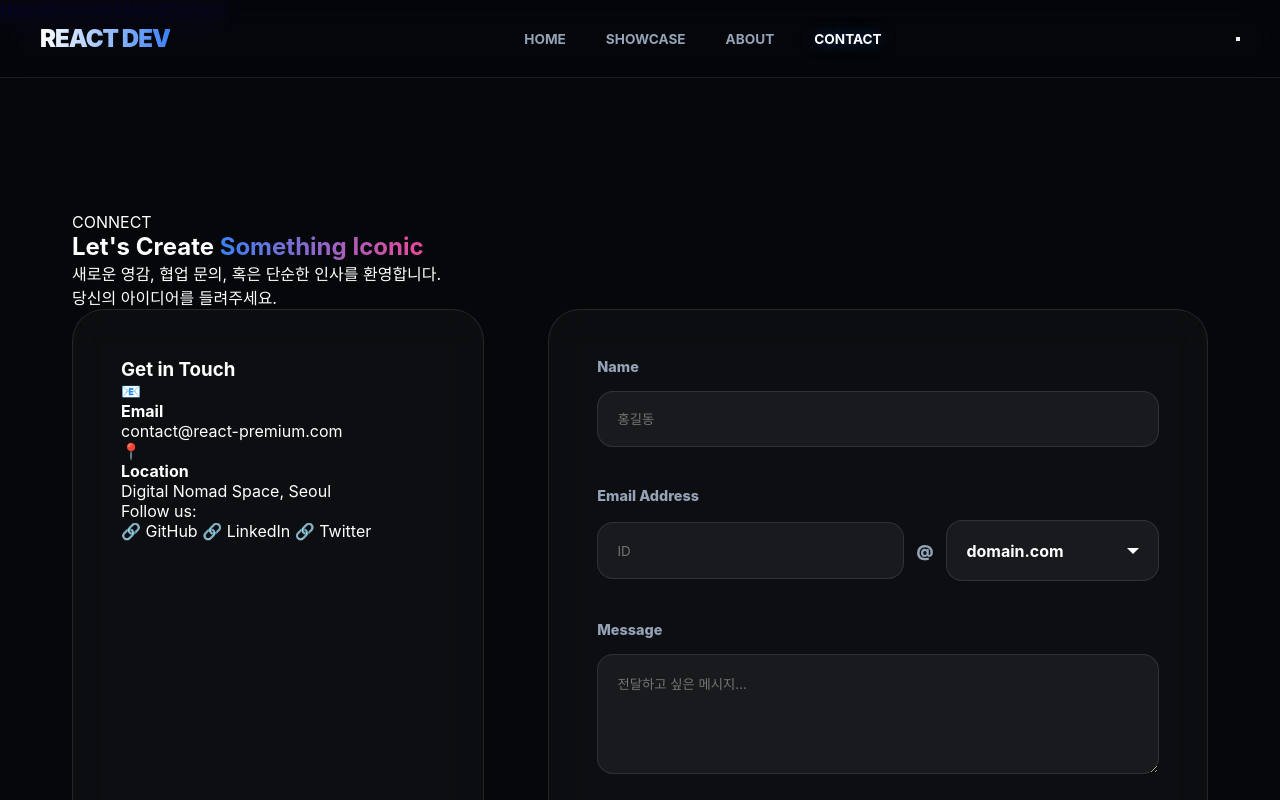
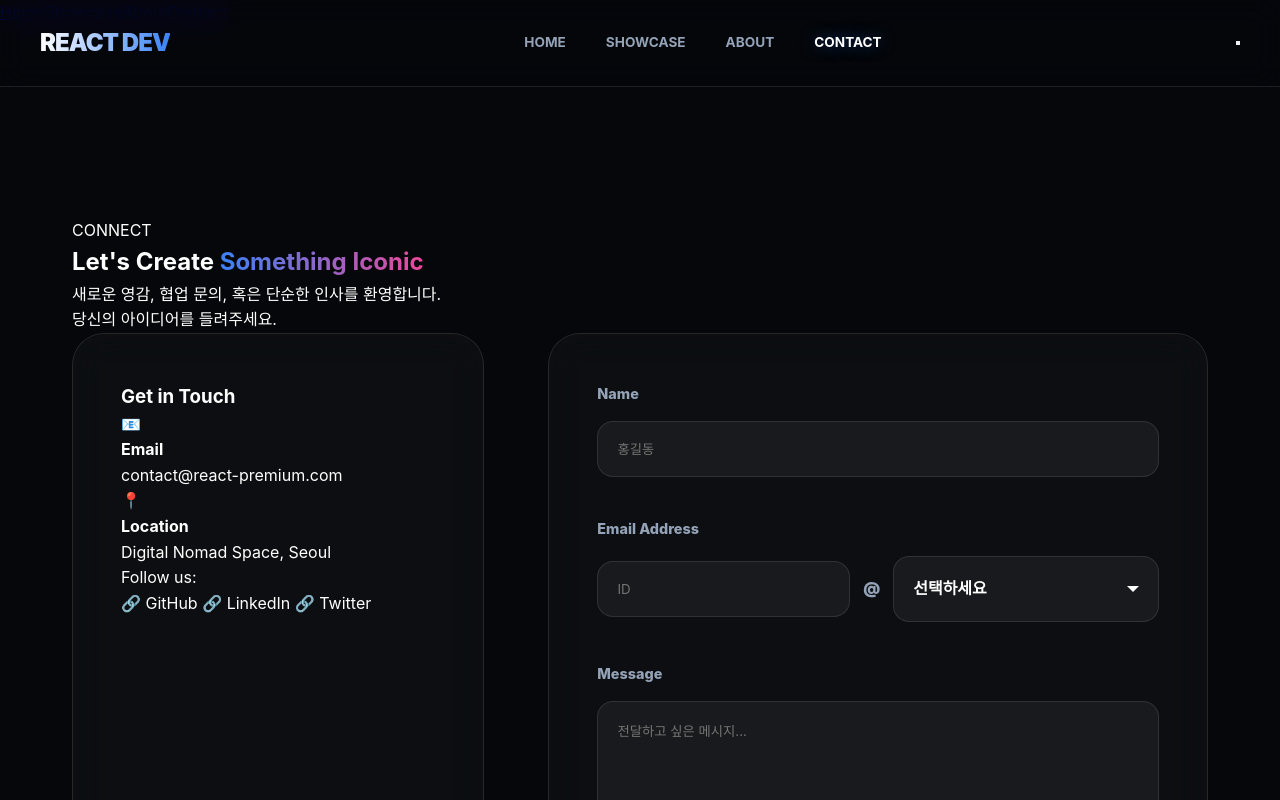
Before and after one commit to jkhc1807-source/mcp-p, a React (Create React App) app: page /contact in a window 1280 px wide. Shown: the top 800 px of the page. Built offline with nearby package versions, Linux system fonts and the light colour scheme; a web font is replaced by a local one.

Commit message:
feat: enhance custom dropdown with opacity and manual input functionality

```diff
--- a/src/pages/Contact.js
+++ b/src/pages/Contact.js
@@ -1,4 +1,4 @@
-import React, { useState } from 'react';
+import React, { useState, useRef, useEffect } from 'react';
 import Layout from './Layout';
 import './Page.css';
 
@@ -10,12 +10,31 @@ const Contact = () => {
     message: ''
   });
   const [isDropdownOpen, setIsDropdownOpen] = useState(false);
+  const [isManual, setIsManual] = useState(false);
   const [status, setStatus] = useState('idle');
+  const dropdownRef = useRef(null);
 
-  const domains = ['naver.com', 'gmail.com', 'daum.net', 'kakao.com', '직접 입력'];
+  const domains = ['gmail.com', 'naver.com', 'daum.net', 'kakao.com', '직접 입력'];
+
+  // 외부 클릭 시 드롭다운 닫기
+  useEffect(() => {
+    const handleClickOutside = (e) => {
+      if (dropdownRef.current && !dropdownRef.current.contains(e.target)) {
+        setIsDropdownOpen(false);
+      }
+    };
+    document.addEventListener('mousedown', handleClickOutside);
+    return () => document.removeEventListener('mousedown', handleClickOutside);
+  }, []);
 
   const handleDomainSelect = (domain) => {
-    setFormData({ ...formData, emailDomain: domain === '직접 입력' ? '' : domain });
+    if (domain === '직접 입력') {
+      setIsManual(true);
+      setFormData({ ...formData, emailDomain: '' });
+    } else {
+      setIsManual(false);
+      setFormData({ ...formData, emailDomain: domain });
+    }
     setIsDropdownOpen(false);
   };
 
@@ -26,6 +45,7 @@ const Contact = () => {
       setStatus('success');
       setTimeout(() => setStatus('idle'), 3000);
       setFormData({ name: '', emailId: '', emailDomain: '', message: '' });
+      setIsManual(false);
     }, 2000);
   };
 
@@ -85,18 +105,31 @@ const Contact = () => {
                 />
                 <span className="at-symbol">@</span>
 
-                {/* Custom Premium Dropdown (스크립트 기반) */}
-                <div className="custom-dropdown-wrapper">
+                <div className="custom-dropdown-wrapper" ref={dropdownRef}>
+                  {isManual ? (
+                    <div className="manual-input-wrapper">
+                      <input
+                        type="text"
+                        placeholder="domain.com"
+                        value={formData.emailDomain}
+                        onChange={(e) => setFormData({...formData, emailDomain: e.target.value})}
+                        autoFocus
+                        required
+                      />
+                      <button type="button" className="btn-back" onClick={() => setIsManual(false)}>↩</button>
+                    </div>
+                  ) : (
                     <div
                       className={`custom-dropdown-selected ${isDropdownOpen ? 'open' : ''}`}
                       onClick={() => setIsDropdownOpen(!isDropdownOpen)}
                     >
-                    {formData.emailDomain || 'domain.com'}
+                      {formData.emailDomain || '선택하세요'}
                       <span className="dropdown-arrow"></span>
                     </div>
+                  )}
 
-                  {isDropdownOpen && (
-                    <div className="custom-dropdown-list glass-panel">
+                  {isDropdownOpen && !isManual && (
+                    <div className="custom-dropdown-list glass-panel opaque">
                       {domains.map((domain, index) => (
                         <div
                           key={index}
--- a/src/pages/Page.css
+++ b/src/pages/Page.css
@@ -4,27 +4,21 @@
   --bg-dark: #05070a;
   --text-muted: #94a3b8;
   --glass: rgba(255, 255, 255, 0.03);
+  --glass-opaque: rgba(20, 20, 25, 0.95); /* 불투명도 대폭 강화 */
   --glass-border: rgba(255, 255, 255, 0.1);
   --p-rgb: 59, 130, 246;
 }
 
 * { box-sizing: border-box; margin: 0; padding: 0; }
-body { background-color: var(--bg-dark); color: white; font-family: 'Inter', sans-serif; }
+body { background-color: var(--bg-dark); color: white; font-family: 'Inter', sans-serif; line-height: 1.6; }
 
 /* --- Navigation --- */
 .navbar-wrapper {
   position: fixed;
-  top: 0;
-  left: 0;
-  right: 0;
-  z-index: 1000;
-  padding: 1.5rem 2rem;
-  background: rgba(5, 7, 10, 0.7);
-  backdrop-filter: blur(15px);
-  -webkit-backdrop-filter: blur(15px);
+  top: 0; left: 0; right: 0; z-index: 1000; padding: 1.5rem 2rem;
+  background: rgba(5, 7, 10, 0.7); backdrop-filter: blur(15px); -webkit-backdrop-filter: blur(15px);
   border-bottom: 1px solid var(--glass-border);
 }
-
 .navbar { max-width: 1200px; margin: 0 auto; display: flex; justify-content: space-between; align-items: center; }
 .nav-logo { font-size: 1.5rem; font-weight: 900; color: white; text-decoration: none; letter-spacing: -1px; background: linear-gradient(to right, #fff, var(--primary)); -webkit-background-clip: text; -webkit-text-fill-color: transparent; }
 .nav-links { display: flex; gap: 2.5rem; }
@@ -34,6 +28,7 @@ body { background-color: var(--bg-dark); color: white; font-family: 'Inter', san
 /* --- Global Containers --- */
 .premium-page-container { padding: 12rem 2rem 6rem; min-height: 100vh; max-width: 1200px; margin: 0 auto; }
 .glass-panel { background: var(--glass); backdrop-filter: blur(20px); -webkit-backdrop-filter: blur(20px); border: 1px solid var(--glass-border); border-radius: 32px; padding: 3rem; }
+.glass-panel.opaque { background: var(--glass-opaque); backdrop-filter: blur(30px); border: 1px solid rgba(255,255,255,0.15); }
 
 /* --- Home --- */
 .hero-card { text-align: center; margin-bottom: 6rem; animation: slideUp 0.8s ease-out; }
@@ -59,84 +54,48 @@ body { background-color: var(--bg-dark); color: white; font-family: 'Inter', san
 .stat-item span { font-size: 0.9rem; font-weight: 800; color: var(--text-muted); text-transform: uppercase; margin-top: 1rem; }
 
 /* --- Custom Dropdown System --- */
-.custom-dropdown-wrapper {
-  position: relative;
-  flex: 0.8;
+.custom-dropdown-wrapper { position: relative; flex: 1; }
+.custom-dropdown-selected {
+  background: rgba(255, 255, 255, 0.05); border: 1px solid var(--glass-border); border-radius: 16px;
+  padding: 1.2rem; color: white; font-weight: 700; cursor: pointer;
+  display: flex; justify-content: space-between; align-items: center; transition: all 0.3s;
 }
-
-.custom-dropdown-selected {
-  background: rgba(255, 255, 255, 0.05);
-  border: 1px solid var(--glass-border);
-  border-radius: 16px;
-  padding: 1.2rem;
-  color: white;
-  font-weight: 700;
-  cursor: pointer;
-  display: flex;
-  justify-content: space-between;
-  align-items: center;
-  transition: all 0.3s;
-}
-
-.custom-dropdown-selected:hover, .custom-dropdown-selected.open {
-  border-color: var(--primary);
-  background: rgba(255, 255, 255, 0.08);
-}
-
-.dropdown-arrow {
-  width: 0;
-  height: 0;
-  border-left: 6px solid transparent;
-  border-right: 6px solid transparent;
-  border-top: 6px solid white;
-  transition: transform 0.3s;
-}
-
-.custom-dropdown-selected.open .dropdown-arrow {
-  transform: rotate(180deg);
-}
+.custom-dropdown-selected:hover, .custom-dropdown-selected.open { border-color: var(--primary); background: rgba(255, 255, 255, 0.08); }
+.dropdown-arrow { width: 0; height: 0; border-left: 6px solid transparent; border-right: 6px solid transparent; border-top: 6px solid white; transition: transform 0.3s; }
+.custom-dropdown-selected.open .dropdown-arrow { transform: rotate(180deg); }
 
 .custom-dropdown-list {
-  position: absolute;
-  top: calc(100% + 10px);
-  left: 0;
-  right: 0;
-  z-index: 100;
-  padding: 1rem !important;
-  animation: dropdownIn 0.3s cubic-bezier(0.19, 1, 0.22, 1);
-  box-shadow: 0 30px 60px rgba(0,0,0,0.5);
+  position: absolute; top: calc(100% + 10px); left: 0; right: 0; z-index: 100;
+  padding: 0.8rem !important; box-shadow: 0 30px 60px rgba(0,0,0,0.8);
 }
+.custom-dropdown-item {
+  padding: 1rem; border-radius: 12px; cursor: pointer; transition: all 0.2s;
+  color: #ccc; font-weight: 600;
+}
+.custom-dropdown-item:hover { background: rgba(var(--p-rgb), 0.2); color: white; padding-left: 1.5rem; }
 
-@keyframes dropdownIn {
-  from { opacity: 0; transform: translateY(-10px); }
-  to { opacity: 1; transform: translateY(0); }
+/* Manual Input Mode */
+.manual-input-wrapper { display: flex; align-items: center; gap: 0.5rem; width: 100%; }
+.manual-input-wrapper input { flex: 1; margin: 0 !important; }
+.btn-back {
+  background: rgba(255,255,255,0.1); border: 1px solid var(--glass-border);
+  color: white; padding: 0.8rem; border-radius: 12px; cursor: pointer; transition: all 0.3s;
 }
-
-.custom-dropdown-item {
-  padding: 1rem;
-  border-radius: 12px;
-  cursor: pointer;
-  transition: all 0.2s;
-  color: var(--text-muted);
-  font-weight: 600;
-}
-
-.custom-dropdown-item:hover {
-  background: rgba(var(--p-rgb), 0.1);
-  color: white;
-  padding-left: 1.5rem;
-}
+.btn-back:hover { background: var(--primary); transform: scale(1.1); }
 
 /* --- Contact Grid Reinforced --- */
 .contact-grid { display: grid; grid-template-columns: 1fr 1.6fr; gap: 4rem; }
-.email-split-container { display: flex; align-items: center; gap: 0.8rem; }
-.email-split-container input { flex: 1; }
+.email-split-container { display: flex; align-items: center; gap: 0.8rem; width: 100%; }
+.email-split-container input { flex: 0.8; }
 .at-symbol { font-weight: 900; color: var(--text-muted); }
 .form-group { margin-bottom: 2.5rem; }
 .form-group label { display: block; font-size: 0.9rem; font-weight: 800; margin-bottom: 1rem; color: var(--text-muted); }
-.contact-form input, .contact-form textarea { width: 100%; background: rgba(255,255,255,0.05); border: 1px solid var(--glass-border); border-radius: 16px; padding: 1.2rem; color: white; font-family: inherit; }
+.contact-form input, .contact-form textarea { width: 100%; background: rgba(255,255,255,0.05); border: 1px solid var(--glass-border); border-radius: 16px; padding: 1.2rem; color: white; font-family: inherit; transition: all 0.3s; }
+.contact-form input:focus { border-color: var(--primary); background: rgba(255,255,255,0.08); outline: none; }
+
 .btn-submit { width: 100%; padding: 1.5rem; border-radius: 16px; background: var(--primary); color: white; font-weight: 900; font-size: 1.1rem; border: none; cursor: pointer; transition: all 0.3s; }
+.btn-submit:hover { transform: translateY(-3px); box-shadow: 0 10px 30px rgba(var(--p-rgb), 0.4); }
+
 .text-gradient { background: linear-gradient(to right, var(--primary), var(--secondary)); -webkit-background-clip: text; -webkit-text-fill-color: transparent; }
-
 @keyframes slideUp { from { opacity: 0; transform: translateY(50px); } to { opacity: 1; transform: translateY(0); } }
 @media (max-width: 1000px) { .contact-grid { grid-template-columns: 1fr; } .email-split-container { flex-direction: column; align-items: stretch; } }
```
Lines whose indentation alone changed are shown as unchanged.
